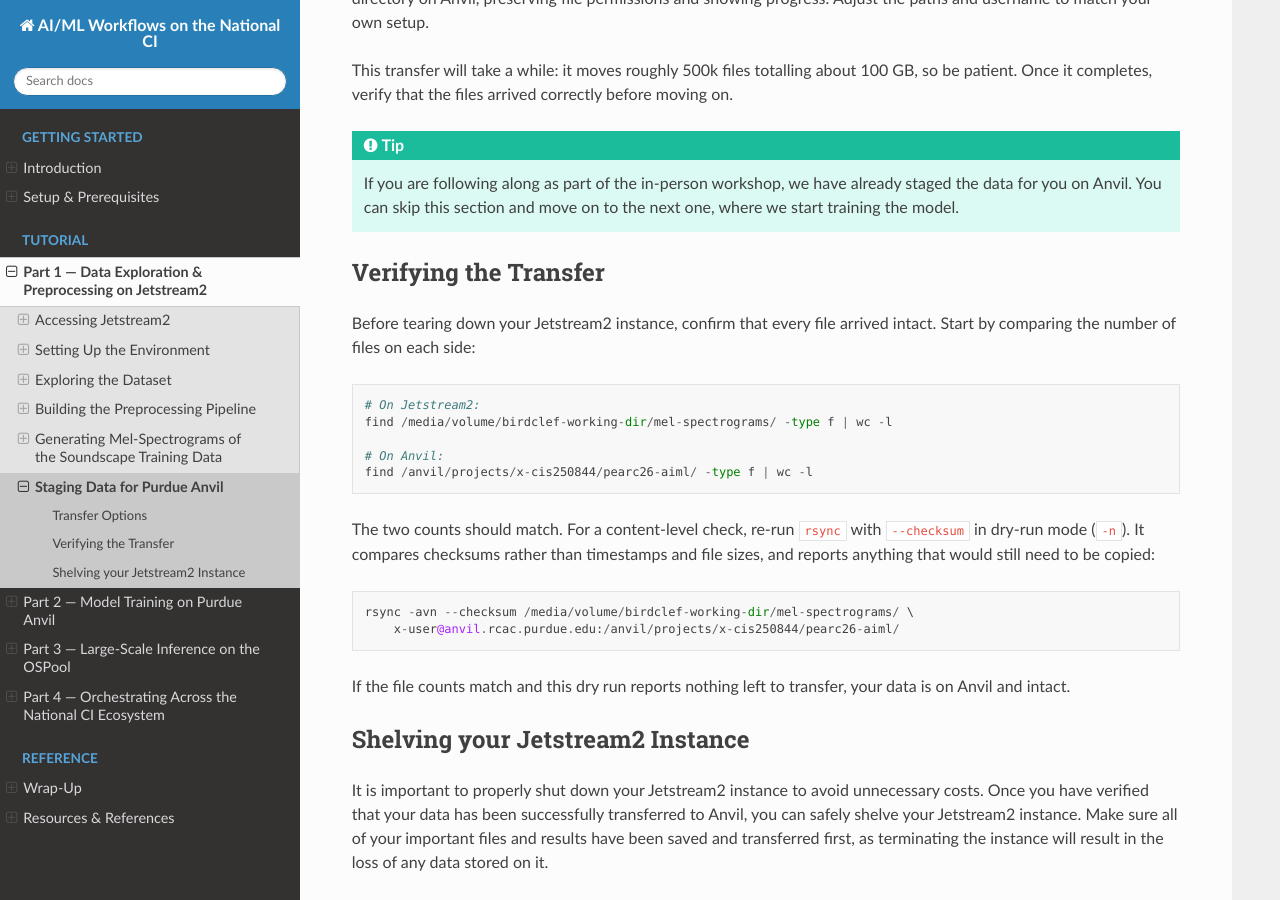
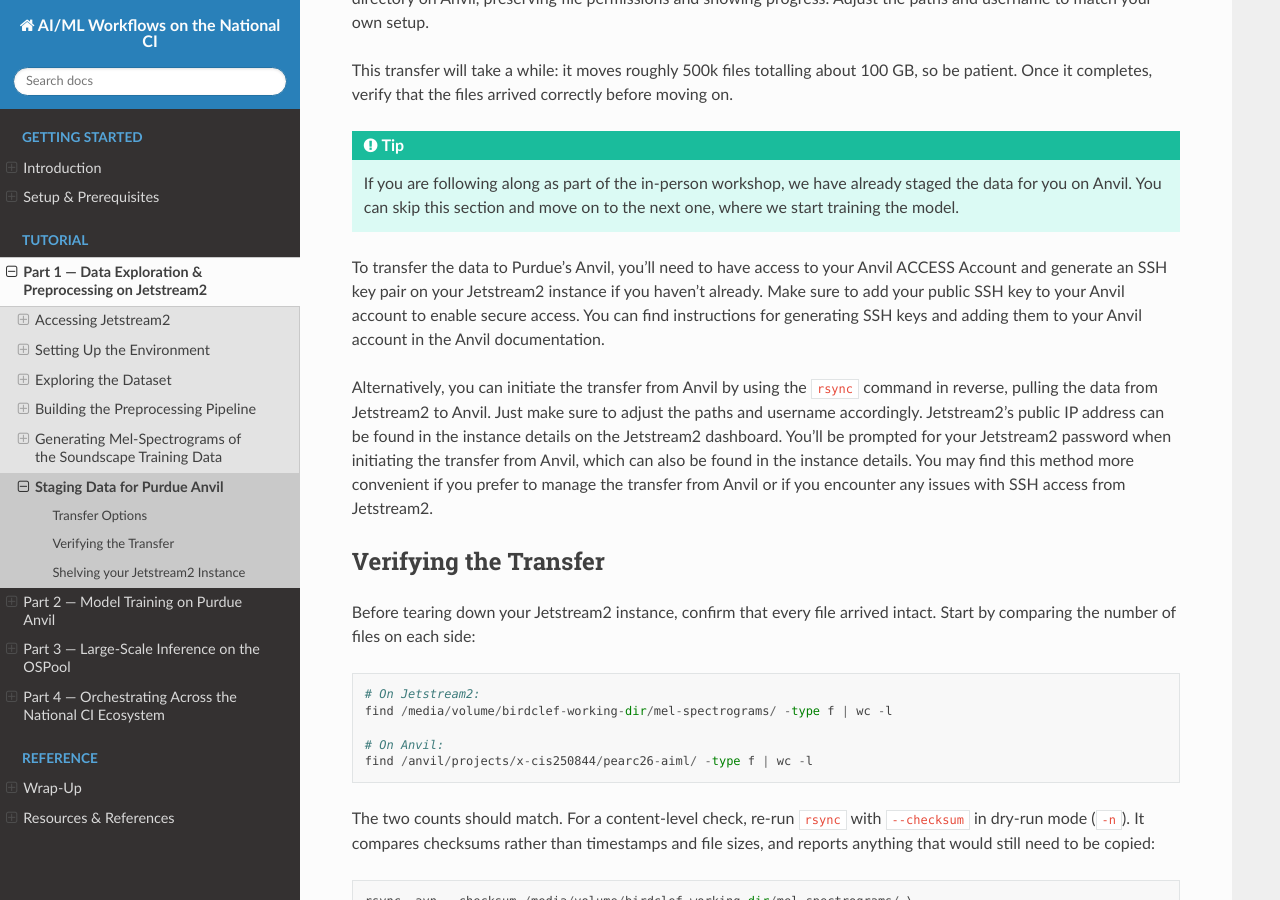
Before and after one commit to dmora127/PEARC26-AIML-on-National-CI, a Sphinx documentation site: the page built from docs/source/part1-jetstream2/staging-data.rst, in a window 1280 px wide and 900 px high, scrolled down 547 px. Built offline with Sphinx 7.4.7 and the Read the Docs theme 3.1.0, drawn with Linux system fonts in a browser that asks for light colours.

Commit message:
add instructions for transferring data to Anvil using SSH and rsync

```diff
--- a/docs/source/part1-jetstream2/staging-data.rst
+++ b/docs/source/part1-jetstream2/staging-data.rst
@@ -35,6 +35,10 @@ correctly before moving on.
     If you are following along as part of the in-person workshop, we have
     already staged the data for you on Anvil. You can skip this section and
     move on to the next one, where we start training the model.
+
+To transfer the data to Purdue's Anvil, you'll need to have access to your Anvil ACCESS Account and generate an SSH key pair on your Jetstream2 instance if you haven't already. Make sure to add your public SSH key to your Anvil account to enable secure access. You can find instructions for generating SSH keys and adding them to your Anvil account in the Anvil documentation.
+
+Alternatively, you can initiate the transfer from Anvil by using the ``rsync`` command in reverse, pulling the data from Jetstream2 to Anvil. Just make sure to adjust the paths and username accordingly. Jetstream2's public IP address can be found in the instance details on the Jetstream2 dashboard. You'll be prompted for your Jetstream2 password when initiating the transfer from Anvil, which can also be found in the instance details. You may find this method more convenient if you prefer to manage the transfer from Anvil or if you encounter any issues with SSH access from Jetstream2.
 
 Verifying the Transfer
 ----------------------
```
